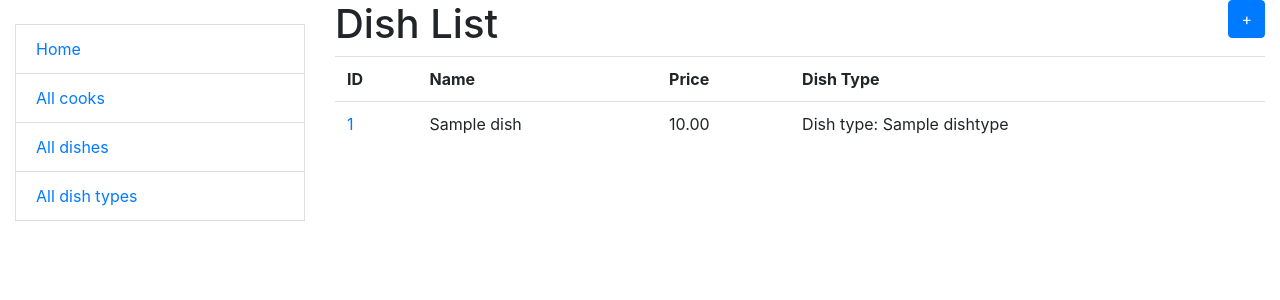
After one commit to Hetmarum/Django-Kitchen, a Django app: page /dishes/ in a window 1280 px wide. The commit adds this page. Shown: the top 300 px of the page. Run offline with Django 5.2, Linux system fonts and the light colour scheme; tables that the repository leaves empty hold one stand-in row (values such as "Sample post"); some libraries are stand-ins or nearby versions.

Commit message:
implemented dish_list/form/detail/confim_delete.html & list, detail, create, update, delete views

```diff
--- a/kitchen/models.py
+++ b/kitchen/models.py
@@ -24,7 +24,7 @@ class DishType(models.Model):
         ordering = ("name",)
 
     def __str__(self):
-        return self.name
+        return f"Dish type: {self.name}"
 
 
 class Dish(models.Model):
@@ -39,3 +39,6 @@ class Dish(models.Model):
 
     def __str__(self):
         return f"{self.name} {self.dish_type} Price: {self.price}"
+
+    def get_absolute_url(self):
+        return reverse("kitchen:dish-detail", args=[str(self.id)])
--- a/kitchen/urls.py
+++ b/kitchen/urls.py
@@ -12,6 +12,11 @@ from kitchen.views import (
     DishTypeCreateView,
     DishTypeUpdateView,
     DishTypeDeleteView,
+    DishListView,
+    DishCreateView,
+    DishDetailView,
+    DishUpdateView,
+    DishDeleteView
 )
 
 
@@ -27,5 +32,9 @@ urlpatterns = [
     path("dish_types/create/", DishTypeCreateView.as_view(), name="dish_type-create"),
     path("dish_types/<int:pk>/update/", DishTypeUpdateView.as_view(), name="dish_type-update"),
     path("dish_types/<int:pk>/delete/", DishTypeDeleteView.as_view(), name="dish_type-delete"),
-
+    path("dishes/", DishListView.as_view(), name="dish-list"),
+    path("dishes/create", DishCreateView.as_view(), name="dish-create"),
+    path("dishes/<int:pk>/", DishDetailView.as_view(), name="dish-detail"),
+    path("dishes/<int:pk>/update/", DishUpdateView.as_view(), name="dish-update"),
+    path("dishes/<int:pk>/delete/", DishDeleteView.as_view(), name="dish-delete"),
 ]
--- a/kitchen/views.py
+++ b/kitchen/views.py
@@ -2,7 +2,7 @@ from django.urls import reverse_lazy
 from django.views import generic
 from django.views.generic import TemplateView
 
-from kitchen.forms import CookCreationForm
+from kitchen.forms import CookCreationForm, DishForm
 from kitchen.models import Cook, Dish, DishType
 
 
@@ -77,3 +77,32 @@ class DishTypeDeleteView(generic.DeleteView):
         context = super().get_context_data(**kwargs)
         context["previous_url"] = self.request.META.get("HTTP_REFERER")
         return context
+
+
+class DishListView(generic.ListView):
+    model = Dish
+
+
+class DishDetailView(generic.DetailView):
+    model = Dish
+
+
+class DishCreateView(generic.CreateView):
+    model = Dish
+    fields = "__all__"
+
+
+class DishUpdateView(generic.UpdateView):
+    model = Dish
+    form_class = DishForm
+
+
+class DishDeleteView(generic.DeleteView):
+    model = Dish
+    template_name = "kitchen/dish_confirm_delete.html"
+    success_url = reverse_lazy("kitchen:dish-list")
+
+    def get_context_data(self, **kwargs):
+        context = super().get_context_data(**kwargs)
+        context["previous_url"] = self.request.META.get("HTTP_REFERER")
+        return context
--- a/templates/includes/sidebar.html
+++ b/templates/includes/sidebar.html
@@ -16,7 +16,7 @@
     <a href="{% url 'kitchen:cook-list' %}">All cooks</a>
   </li>
   <li class="list-group-item">
-    <a href="#">All dishes</a>
+    <a href="{% url 'kitchen:dish-list' %}">All dishes</a>
   </li>
   <li class="list-group-item">
     <a href="{% url 'kitchen:dish_type-list' %}">All dish types</a>
--- /dev/null
+++ b/templates/kitchen/dish_list.html
@@ -0,0 +1,32 @@
+{% extends "base.html" %}
+{% load crispy_forms_filters %}
+
+{% block content %}
+  <h1>Dish List <a class="btn btn-primary" style="float: right" href="{% url 'kitchen:dish-create' %}">+</a></h1>
+  {% if dish_list %}
+    <table class="table">
+      <tr>
+        <th>ID</th>
+        <th>Name</th>
+        <th>Price</th>
+        <th>Dish Type</th>
+      </tr>
+      {% for dish in dish_list %}
+        <tr>
+          <td>
+            <a href="{{ dish.get_absolute_url }}">{{ dish.id }}</a>
+          </td>
+          <td>
+            {{ dish.name }}
+          </td>
+          <td>
+            {{ dish.price }}
+          </td>
+          <td>
+            {{ dish.dish_type }}
+          </td>
+        </tr>
+      {% endfor %}
+    </table>
+  {% endif %}
+{% endblock %}
```
Also changed, not shown: kitchen/forms.py (+7 -1 lines), templates/kitchen/dish_confirm_delete.html (added, +13 -0 lines), templates/kitchen/dish_detail.html (added, +20 -0 lines), templates/kitchen/dish_form.html (added, +11 -0 lines).
